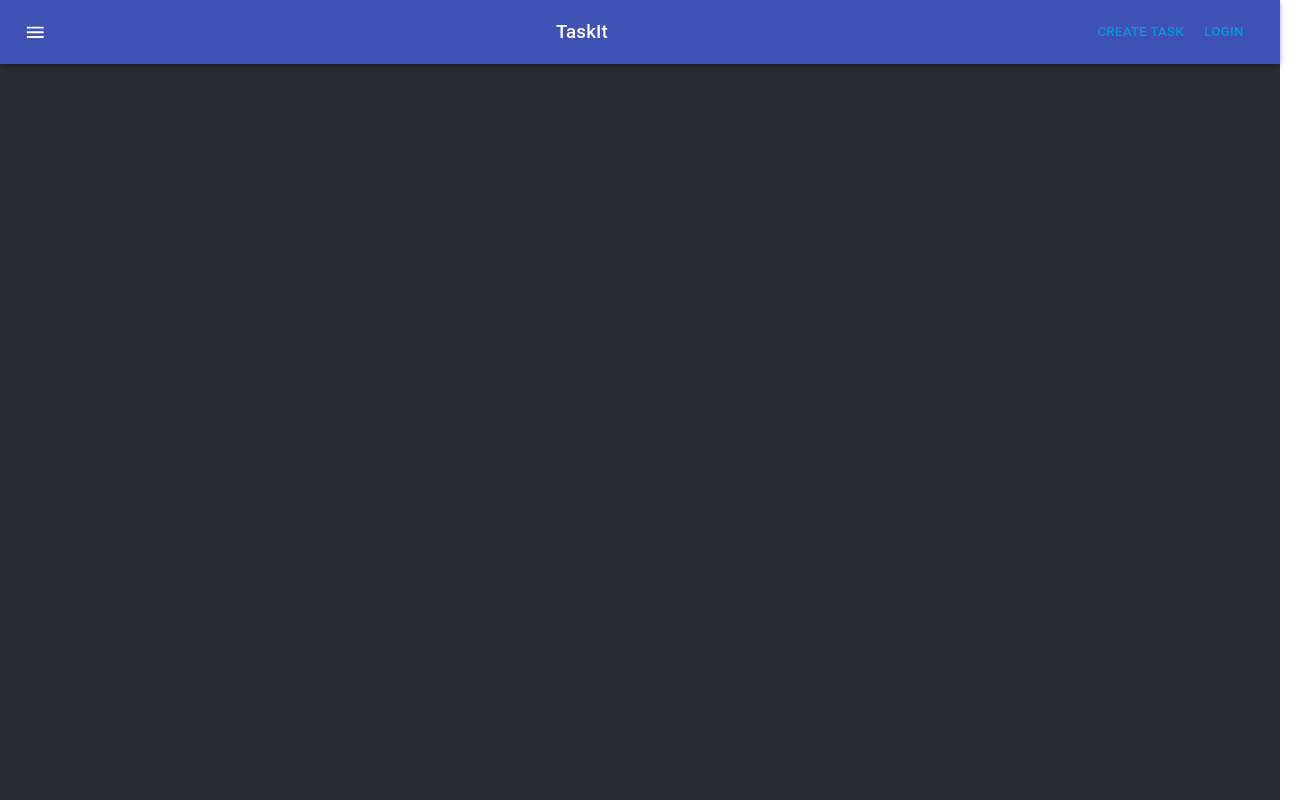
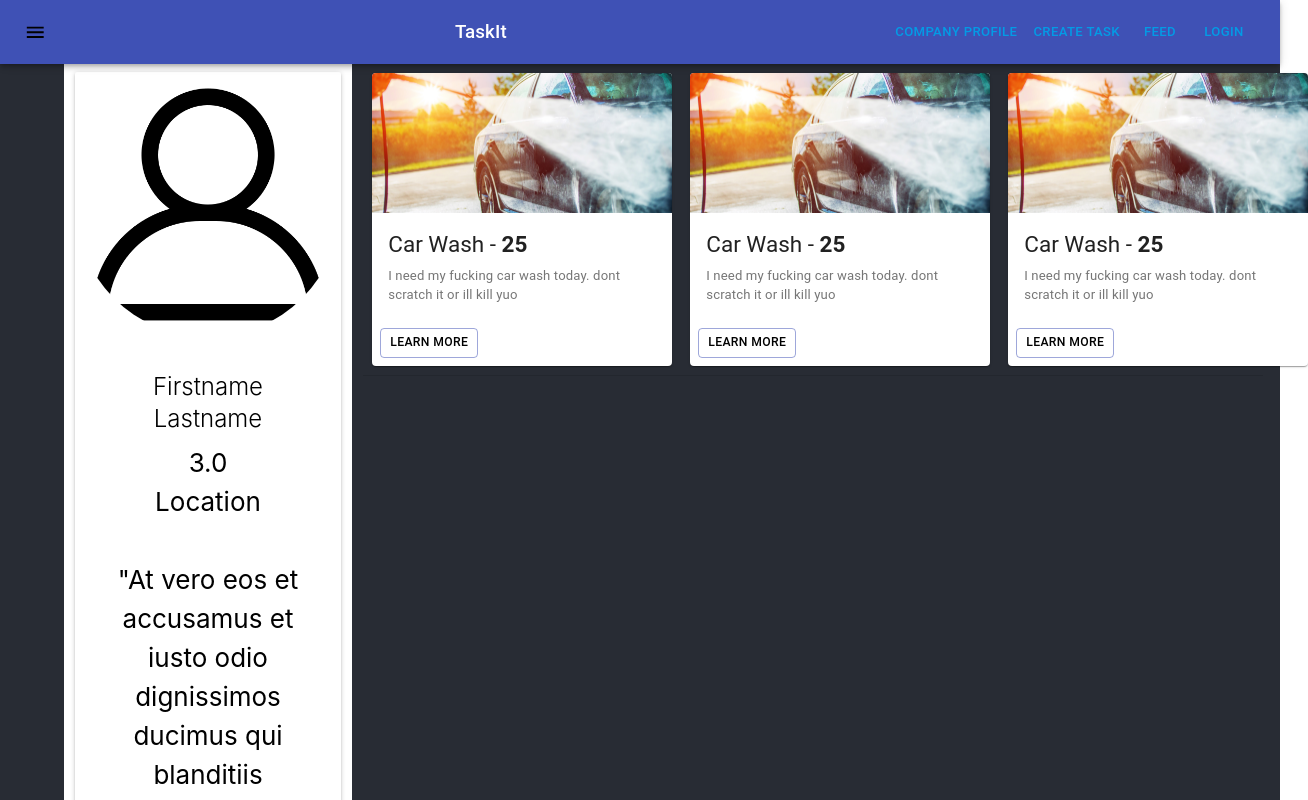
Before and after one commit to TheGregTanaka/Taskit, a React (Create React App) app in the folder code/: page /company_profile in a window 1280 px wide. Shown: the top 800 px of the page, 1308 px wide, since content can reach past the window. Built offline with nearby package versions, Linux system fonts and the light colour scheme.

Commit message:
compnay profile

```diff
--- a/code/src/components/App/App.js
+++ b/code/src/components/App/App.js
@@ -1,13 +1,15 @@
 import React, { useState } from 'react';
 import { BrowserRouter, Route, Switch } from 'react-router-dom';
 
+import CompanyProfile from '../CompanyProfile/CompanyProfile'
+import CreateTask from '../CreateTask/CreateTask';
 import Dashboard from '../Dashboard/Dashboard';
 import Login from '../Login/Login';
 import Navbar from '../Navbar/Navbar';
 import Feed from '../Feed/Feed';
 
 
-import CreateTask from '../CreateTask/CreateTask';
+
 
 import './App.css';
 
@@ -27,7 +29,11 @@ function App() {
               <Login setToken={setToken} loggedIn={loggedIn}/>
             </Route>
 
-            <Route path="/createTask" component={CreateTask}>
+            <Route path="/company_profile" component={CompanyProfile}>
+              <CompanyProfile />
+            </Route>
+
+            <Route path="/create_task" component={CreateTask}>
               <CreateTask />
             </Route>
 
--- /dev/null
+++ b/code/src/components/CompanyProfile/CompanyProfile.js
@@ -0,0 +1,66 @@
+import './style.css'
+import img_profile from './img_profile.png'
+
+import Feed from '../Feed/Feed'
+
+const CompanyProfile = () => {
+    return (
+        <div className='' style={{margin: "5% 5% 5% 5%"}}>
+            <div className="row">
+                <div className="col m5 l3 white accent-3">
+                    <div className="card">
+                        <img className="circle img-profile-responsive" src={img_profile} alt="Profile Image"/>
+
+                        <div className="card-content">
+                            <center>
+                                <span className="card-title">Firstname Lastname</span>
+
+                                {/* The rating should be done in the backend specifically the stars should be created else change the class with unique id*/}
+                                <span id='rating'>3.0</span>
+                                <span className="fa fa-star"></span>
+                                <span className="fa fa-star"></span>
+                                <span className="fa fa-star"></span>
+                                <span className="fa fa-star unchecked"></span>
+                                <span className="fa fa-star unchecked"></span>
+                            </center>
+                            <i className="fa fa-map-marker" style={{color: "black"}}></i>
+                            <span id='location'>Location</span>
+
+                            <br/>
+                            <br/>
+                            <p id='bio'>
+                                "At vero eos et accusamus et iusto odio dignissimos ducimus qui blanditiis praesentium voluptatum deleniti atque corrupti quos dolores et quas molestias excepturi sint occaecati cupiditate non provident, similique sunt in culpa qui officia deserunt mollitia animi, id est laborum et dolorum fuga."
+                            </p>
+                        </div>
+
+                        <div className="card-action">
+                            <a href="#">Message</a>
+                    </div>
+                </div>
+            </div>
+
+                <div className="col m7 l9">
+
+
+                    <table>
+                        <tr className="rowC">
+                            <div style={{margin: "1% 1% 1% 1%"}}>
+                                <Feed />
+                            </div>
+                            <div style={{margin: "1% 1% 1% 1%"}}>
+                                <Feed />
+                            </div>
+                            <div style={{margin: "1% 1% 1% 1%"}}>
+                                <Feed />
+                            </div>
+                        </tr>
+                    </table>
+
+                </div>
+
+            </div>
+        </div>
+    )
+}
+
+export default CompanyProfile
--- /dev/null
+++ b/code/src/components/CompanyProfile/style.css
@@ -0,0 +1,22 @@
+.img-profile-responsive {
+    max-width: 100%;
+    height: auto;
+    object-fit: cover;
+}
+
+.unchecked {
+    color: grey;
+}
+
+p {
+    color: black;
+}
+
+span {
+    color: black;
+}
+
+.rowC {
+    display:flex;
+    flex-direction:row;
+}
--- a/code/src/components/Navbar/Navbar.js
+++ b/code/src/components/Navbar/Navbar.js
@@ -34,7 +34,9 @@ export default function Navbar({ loggedIn }) {
         <Typography variant="h6" className={classes.title}>TaskIt</Typography>
 
 
+        <Button color="inherit"><a href="/company_profile">Company Profile</a></Button>
         <Button color="inherit"><a href="/createTask">Create Task</a></Button>
+        <Button color="inherit"><a href="/feed">Feed</a></Button>
 
 
         <Button color="inherit"><a href="/login">{log}</a></Button>
```
Also changed, not shown: code/src/components/CompanyProfile/CProfile.js (deleted, +0 -11 lines), code/src/components/CompanyProfile/img_profile.png (added).
